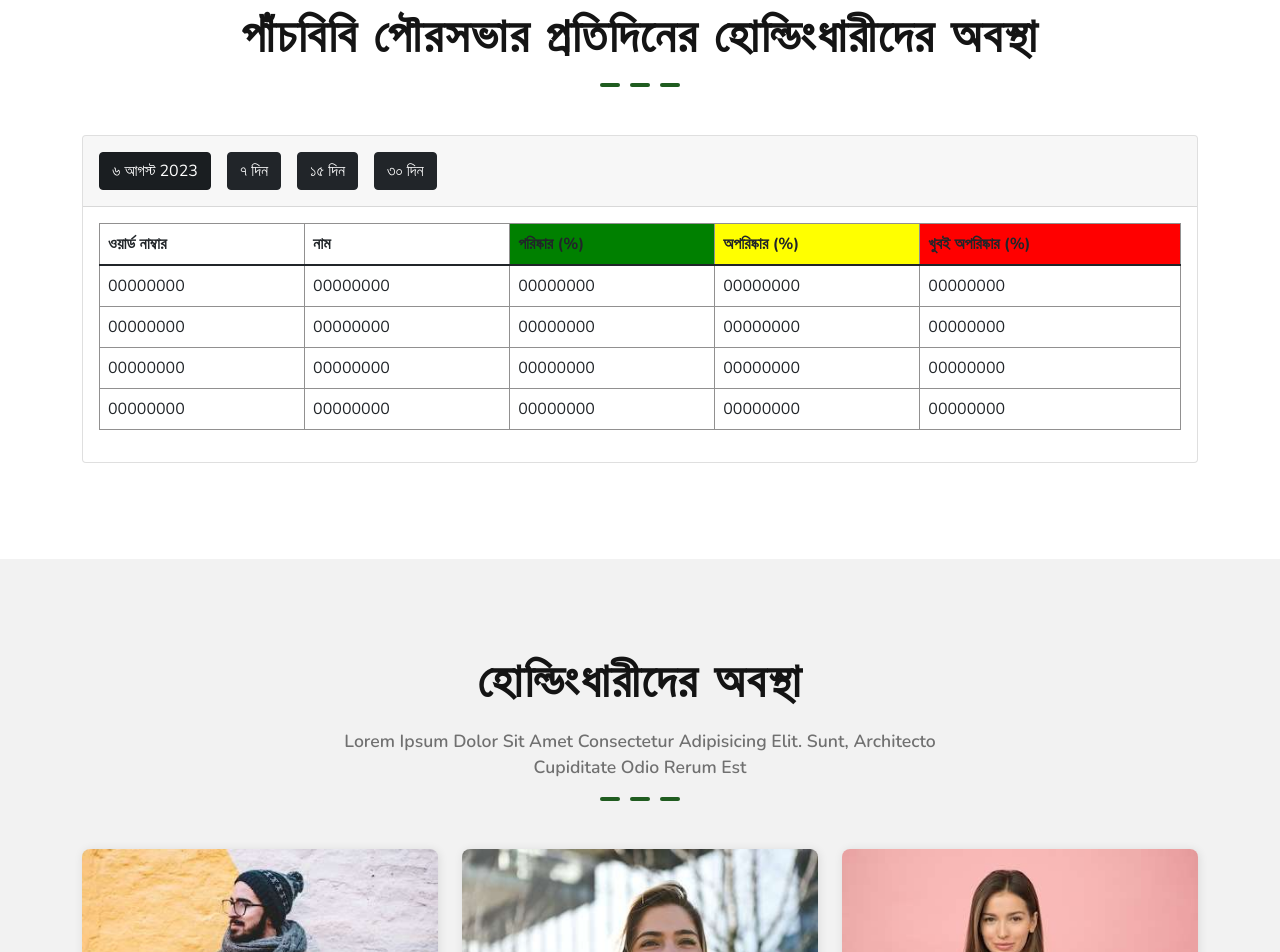
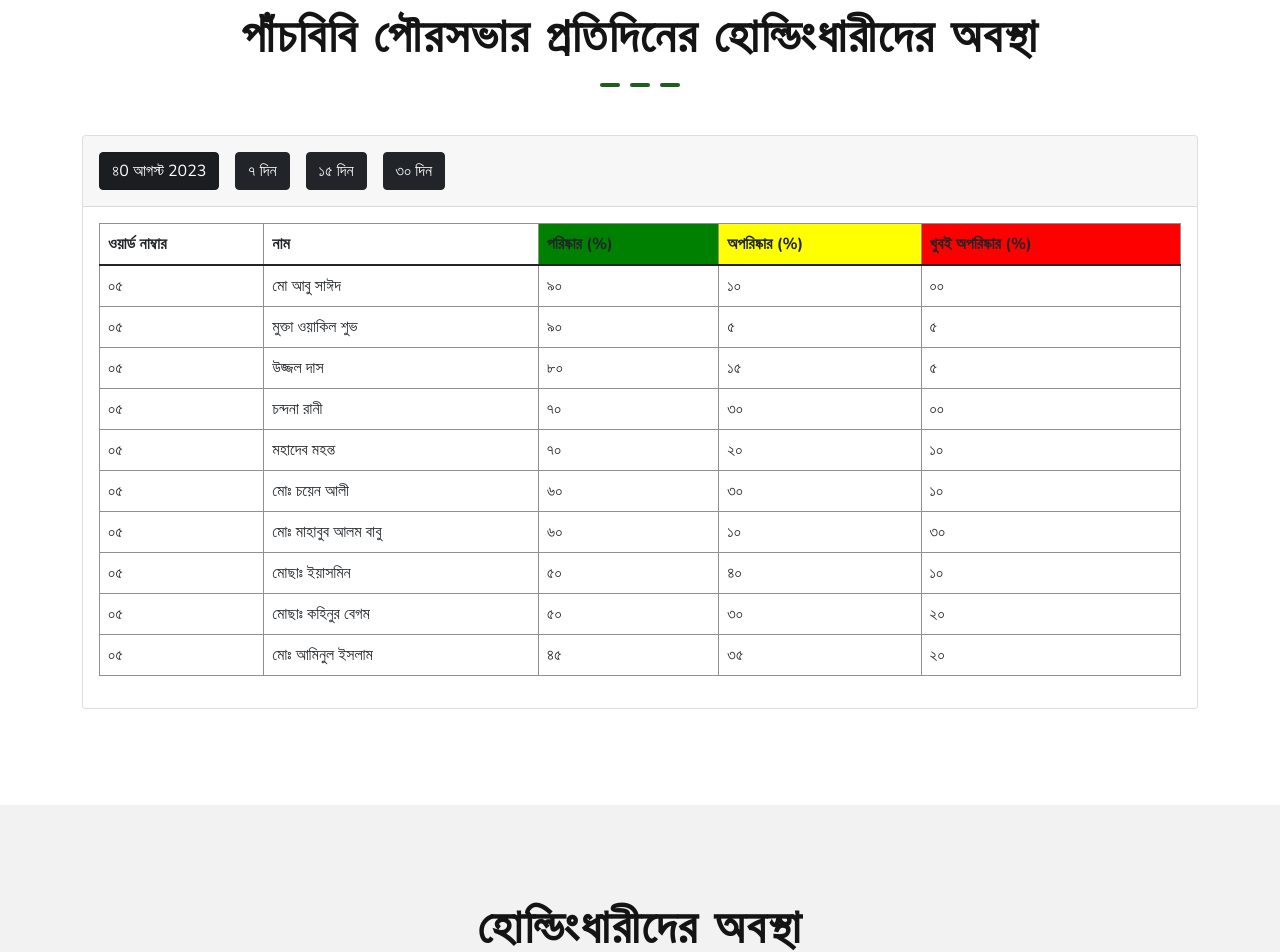
Before and after one commit to abdurrahmanisha1/panchbibipouro-template, a plain HTML site: page index.html in a window 1280 px wide. Shown: the part 3134-4086 px from the top of the page. Drawn offline with nearby package versions, Linux system fonts and the light colour scheme.

Commit message:
Update index.html

```diff
--- a/index.html
+++ b/index.html
@@ -556,7 +556,7 @@
           <div class="card-header">
             <ul class="nav nav-tabs card-header-tabs " data-bs-tabs="tabs">
               <li class="nav-item">
-                <a href="#now-day" class="btn btn-dark m-2 mb-3   active "
+                <a href="#now_day" class="btn btn-dark m-2 mb-3   active "
                   id="now-day" aria-current="true"
                   data-bs-toggle="tab">৪0 আগস্ট 2023</a>
               </li>
@@ -612,7 +612,7 @@
           // Format the date in the desired format
           const banglaDate = `${banglaDay} ${monthNames[monthIndex]} ${year}`;
 
-          document.querySelector('#now-day').innerText = banglaDate;
+          document.querySelector('#now_day').innerText = banglaDate;
 
           console.log(banglaDate);
         </script>
@@ -623,7 +623,7 @@
           }
         </style>
           <form class="card-body tab-content">
-            <div class="tab-pane active" id="now-day">
+            <div class="tab-pane active" id="now_day">
               <div class="row">
                 <div class="col-lg-12 col-md-12 col-12">
                   <table class="table table-bordere">
@@ -638,32 +638,74 @@
                     </thead>
                     <tbody>
                       <tr>
-                        <td>00000000</td>
-                        <td>00000000</td>
-                        <td>00000000</td>
-                        <td>00000000</td>
-                        <td>00000000</td>
-                      </tr>
-                      <tr>
-                        <td>00000000</td>
-                        <td>00000000</td>
-                        <td>00000000</td>
-                        <td>00000000</td>
-                        <td>00000000</td>
-                      </tr>
-                      <tr>
-                        <td>00000000</td>
-                        <td>00000000</td>
-                        <td>00000000</td>
-                        <td>00000000</td>
-                        <td>00000000</td>
-                      </tr>
-                      <tr>
-                        <td>00000000</td>
-                        <td>00000000</td>
-                        <td>00000000</td>
-                        <td>00000000</td>
-                        <td>00000000</td>
+                        <td>০৫</td>
+                        <td> মো আবু সাঈদ</td>
+                        <td>৯০</td>
+                        <td>১০</td>
+                        <td>০০</td>
+                      </tr>
+                      <tr>
+                        <td>০৫</td>
+                        <td> মুক্তা ওয়াকিল শুভ</td>
+                        <td>৯০</td>
+                        <td>৫</td>
+                        <td>৫</td>
+                      </tr>
+                      <tr>
+                        <td>০৫</td>
+                        <td>উজ্জল দাস</td>
+                        <td>৮০</td>
+                        <td>১৫</td>
+                        <td>৫</td>
+                      </tr>
+                      <tr>
+                        <td>০৫</td>
+                        <td>চন্দনা রানী</td>
+                        <td>৭০</td>
+                        <td>৩০</td>
+                        <td>০০</td>
+                      </tr>
+                      <tr>
+                        <td>০৫</td>
+                        <td>মহাদেব মহন্ত</td>
+                        <td>৭০</td>
+                        <td>২০</td>
+                        <td>১০</td>
+                      </tr>
+                      <tr>
+                        <td>০৫</td>
+                        <td>মোঃ চয়েন আলী</td>
+                        <td>৬০</td>
+                        <td>৩০</td>
+                        <td>১০</td>
+                      </tr>
+                      <tr>
+                        <td>০৫</td>
+                        <td>মোঃ মাহাবুব আলম বাবু</td>
+                        <td>৬০</td>
+                        <td>১০</td>
+                        <td>৩০</td>
+                      </tr>
+                      <tr>
+                        <td>০৫</td>
+                        <td>মোছাঃ ইয়াসমিন</td>
+                        <td>৫০</td>
+                        <td>৪০</td>
+                        <td>১০</td>
+                      </tr>
+                      <tr>
+                        <td>০৫</td>
+                        <td> মোছাঃ কহিনুর বেগম</td>
+                        <td>৫০</td>
+                        <td>৩০</td>
+                        <td>২০</td>
+                      </tr>
+                      <tr>
+                        <td>০৫</td>
+                        <td>মোঃ আমিনুল ইসলাম</td>
+                        <td>৪৫</td>
+                        <td>৩৫</td>
+                        <td>২০</td>
                       </tr>
                     </tbody>
                   </table>
```
